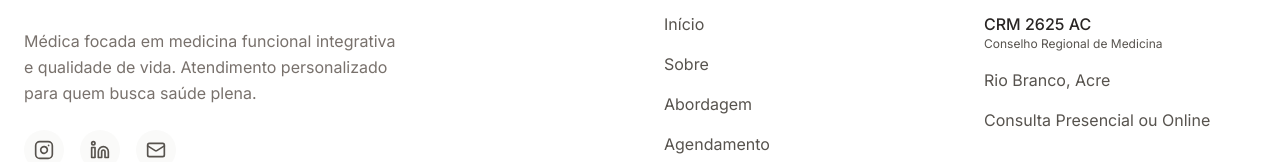
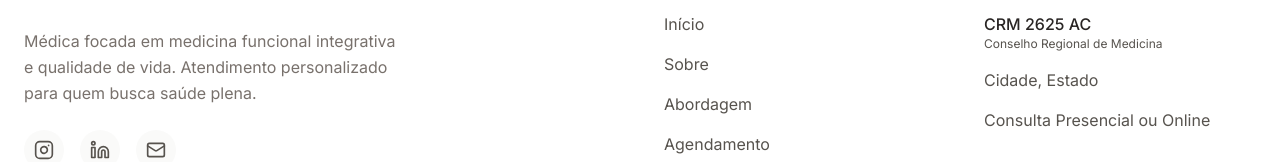
Before and after one commit to emanoelsalmeida/aline_paro, a React (Vite) app: page / in a window 1280 px wide. Shown: the part 3289-3451 px from the top of the page. Built offline with nearby package versions, Linux system fonts and the light colour scheme; a web font is replaced by a local one.

Commit message:
Update Footer.tsx

```diff
--- a/components/Footer.tsx
+++ b/components/Footer.tsx
@@ -42,7 +42,7 @@ const Footer: React.FC = () => {
                 <span className="font-medium text-stone-800">CRM 2625 AC</span>
                 <span className="text-xs">Conselho Regional de Medicina</span>
               </li>
-              <li>Rio Branco, Acre</li>
+              <li>Cidade, Estado</li>
               <li>Consulta Presencial ou Online</li>
             </ul>
           </div>
```
